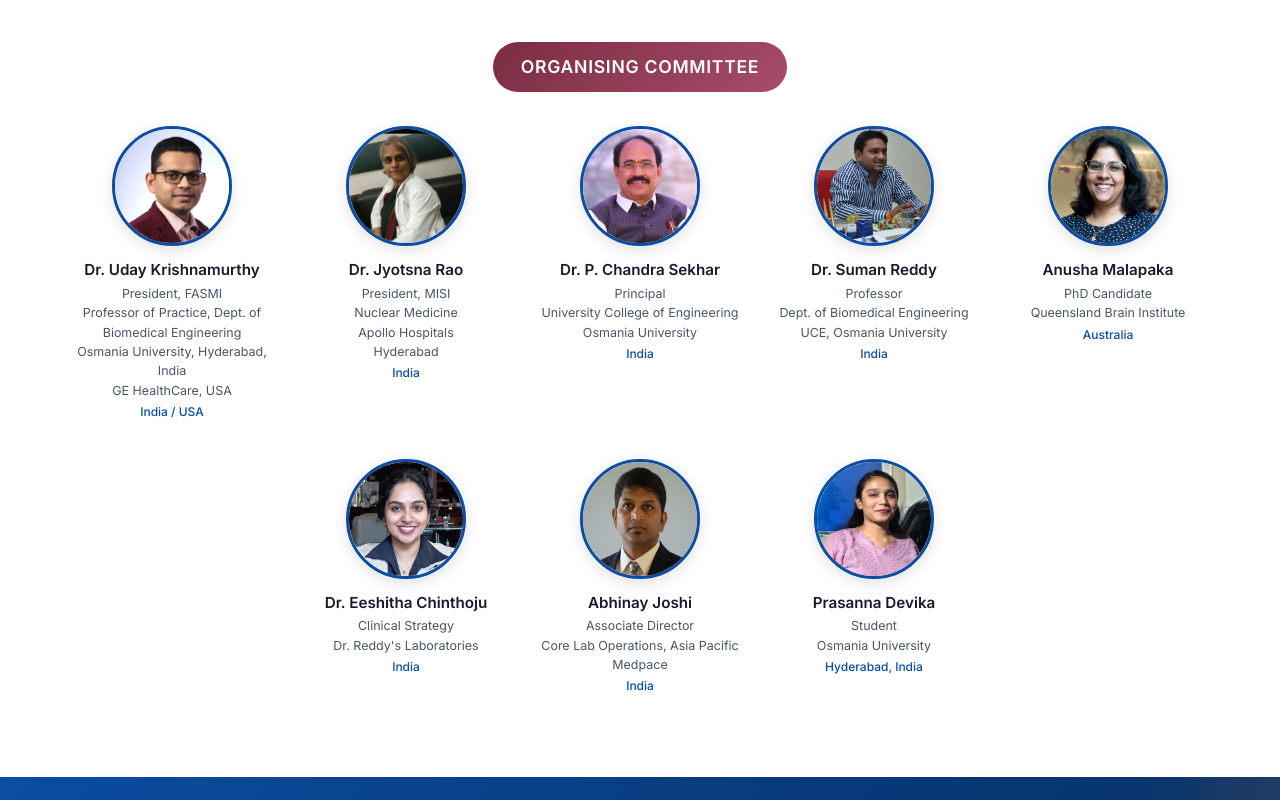
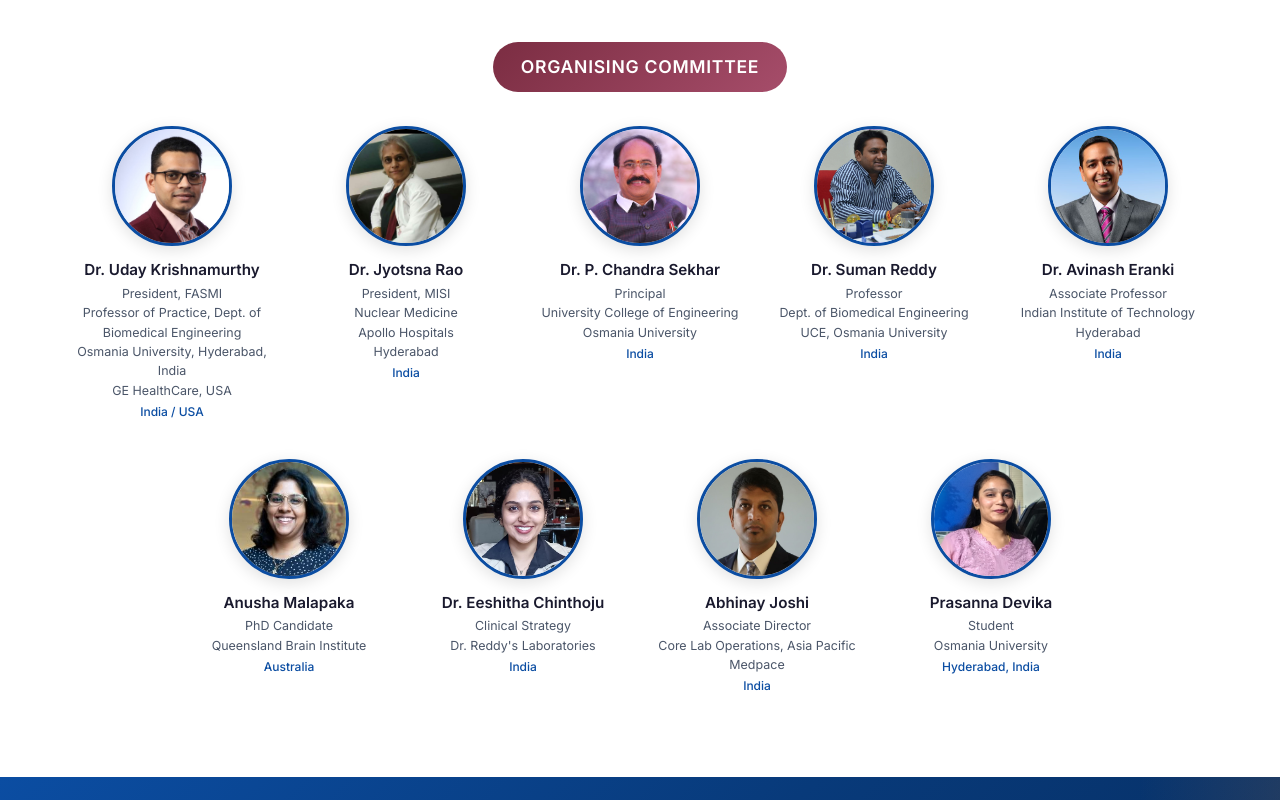
Before and after one commit to FASMIMISI/fasmibiannualconf2026, a plain HTML site: page speakers.html in a window 1280 px wide. Shown: the part 2440-3240 px from the top of the page. Drawn offline with Linux system fonts and the light colour scheme.

Commit message:
Add files via upload

```diff
--- a/speakers.html
+++ b/speakers.html
@@ -332,6 +332,14 @@
                         <p class="people-country">India</p>
                     </div>
                     <div class="people-card">
+                        <img src="assets/images/AvinashEranki.jpg"
+                            alt="Avinash Eranki"
+                            class="people-photo">
+                        <p class="people-name">Dr. Avinash Eranki</p>
+                        <p class="people-affil">Associate Professor<br>Indian Institute of Technology Hyderabad</p>
+                        <p class="people-country">India</p>
+                    </div>
+                    <div class="people-card">
                         <img src="assets/images/Anusha Malapaka.jpeg"
                             alt="Anusha Malapaka"
                             class="people-photo">
@@ -415,6 +423,7 @@
                         <a href="https://www.osmania.ac.in/" target="_blank">Osmania University</a>
                         <a href="https://wmis.org/" target="_blank">WMIS</a>
                         <a href="https://iasnm.com/" target="_blank">IASNM</a>
+                        <a href="https://www.iith.ac.in/" target="_blank">IIT Hyderabad</a>
                     </div>
                 </div>
             </div>
```
Also changed, not shown: abstracts.html (+1 -0 lines), enquiry.html (+1 -0 lines), index.html (+4 -0 lines), program.html (+1 -0 lines), registration.html (+1 -0 lines), sponsorship.html (+1 -0 lines), assets/images/AvinashEranki.jpg (added).
